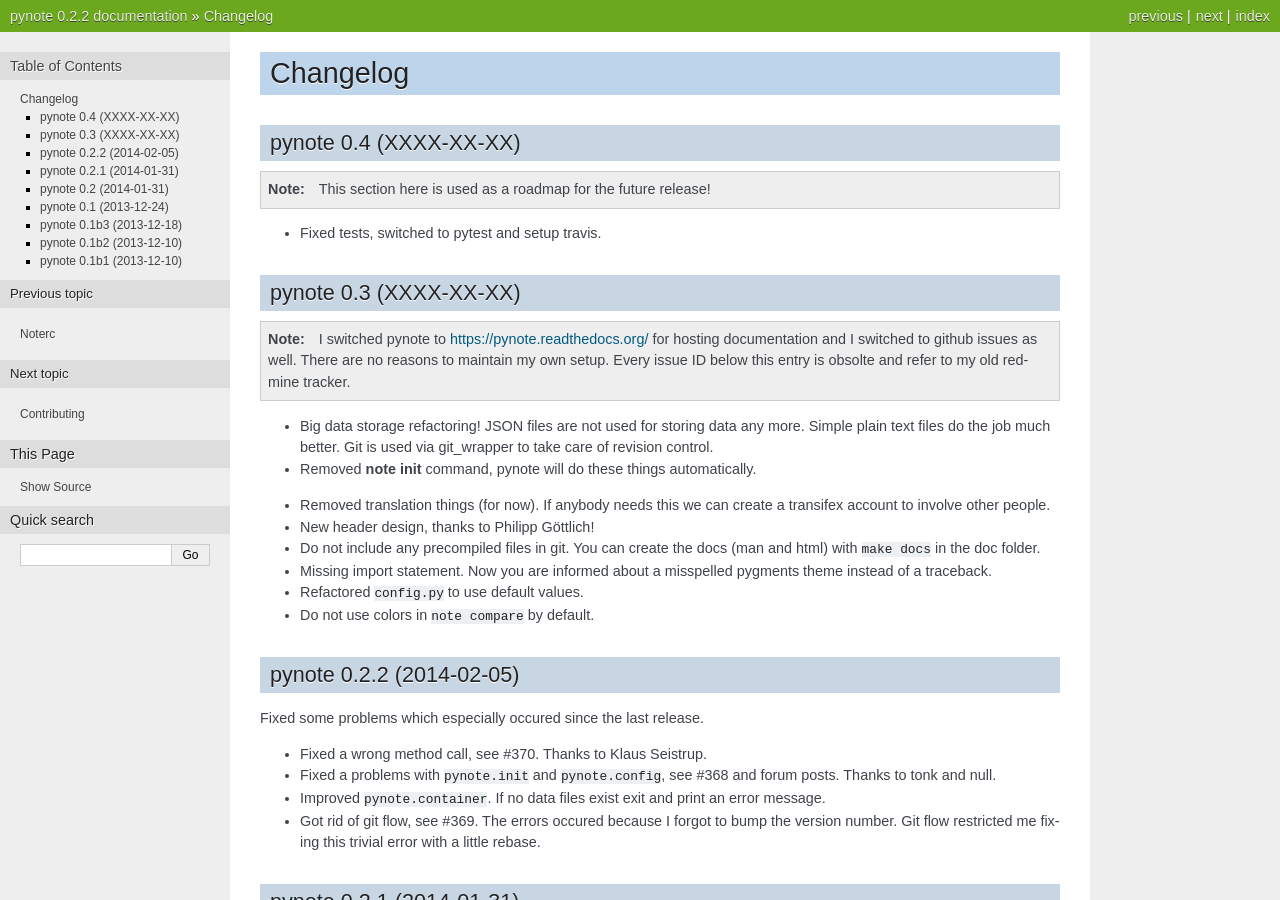
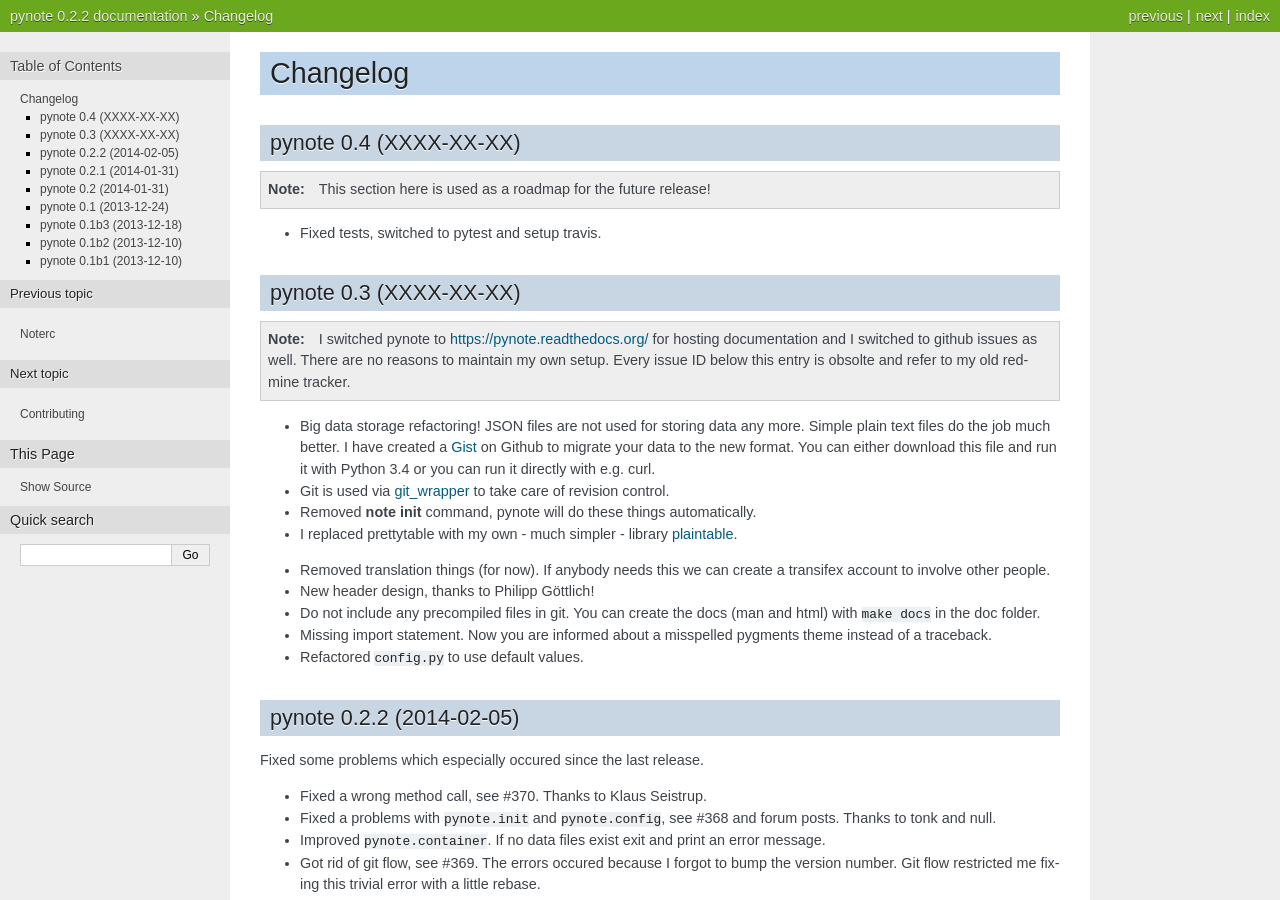
Before and after one commit to fastpacecolding/pynote, a Sphinx documentation site: the page built from doc/changelog.rst, in a window 1280 px wide and 900 px high. Built offline with Sphinx 7.4.7, drawn with Linux system fonts in a browser that asks for light colours.

Commit message:
Updated docs

```diff
--- a/doc/changelog.rst
+++ b/doc/changelog.rst
@@ -24,10 +24,15 @@
 .. work in progress
 * Big data storage refactoring!
   JSON files are not used for storing data any more. Simple plain
-  text files do the job much better. Git is used via git_wrapper
-  to take care of revision control.
+  text files do the job much better.
+  I have created a Gist_ on Github to migrate your data to the
+  new format. You can either download this file and run it with
+  Python 3.4 or you can run it directly with e.g. curl.
+* Git is used via git_wrapper_ to take care of revision control.
 * Removed **note init** command, pynote will do these things
   automatically.
+* I replaced prettytable with my own - much simpler - library
+  plaintable_.
 
 .. implemented
 * Removed translation things (for now). If anybody needs this we can
@@ -38,7 +43,10 @@
 * Missing import statement. Now you are informed about a misspelled
   pygments theme instead of a traceback.
 * Refactored ``config.py`` to use default values.
-* Do not use colors in ``note compare`` by default.
+
+.. _Gist: https://gist.githubusercontent.com/rumpelsepp/9b17cda631af5cdbb412/raw/7c3b950ffba4a4233f4123db4f96a2de48518fbe/note_migrate.py
+.. _git_wrapper: https://github.com/rumpelsepp/git_wrapper
+.. _plaintable: https://github.com/rumpelsepp/plaintable
 
 
 pynote 0.2.2 (2014-02-05)
```
